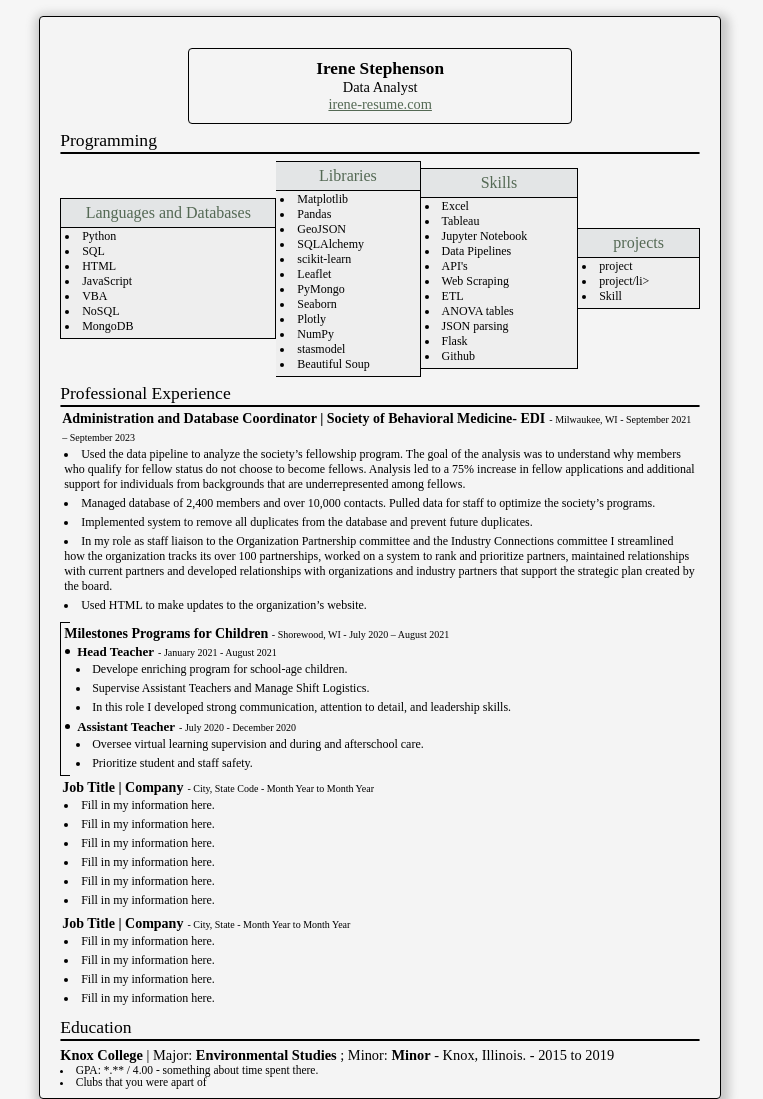
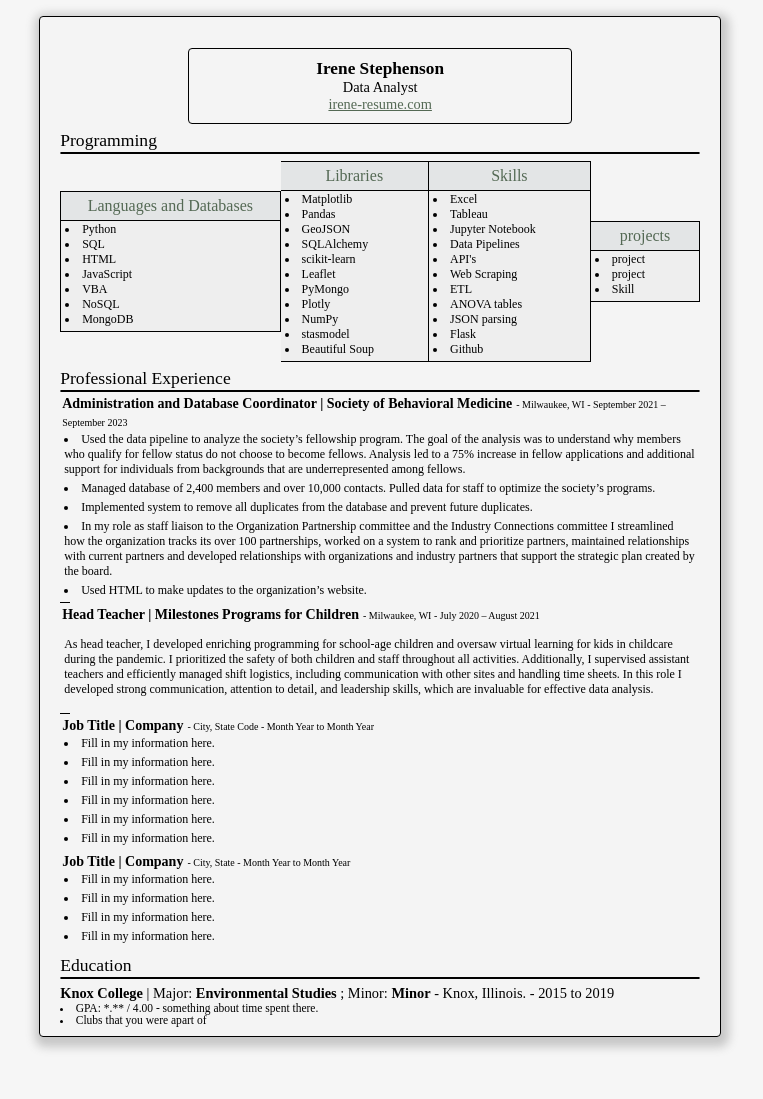
Before and after one commit to datairene/datairene.github.io, a plain HTML site: page index.html in a window 1280 px wide. Shown: the top 1099 px of the page, without its empty margins (247-1010 px from the left). Drawn offline with Linux system fonts and the light colour scheme.

Commit message:
milestones added

```diff
--- a/index.html
+++ b/index.html
@@ -53,7 +53,6 @@
                         <li class="programming-list-item">scikit-learn</li>
                         <li class="programming-list-item">Leaflet</li>
                         <li class="programming-list-item">PyMongo</li>
-                        <li class="programming-list-item">Seaborn</li>
                         <li class="programming-list-item">Plotly</li>
                         <li class="programming-list-item">NumPy</li>
                         <li class="programming-list-item">stasmodel</li>
@@ -80,7 +79,7 @@
                     <div class="programming-table-element-title">projects</div>
                     <div class="programming-list">
                         <li class="programming-list-item">project</li>
-                        <li class="programming-list-item">project/li>
+                        <li class="programming-list-item">project</li>
                         <li class="programming-list-item">Skill</li>
                     </div>
                 </div>
@@ -90,7 +89,7 @@
             <div id="professional-container">
                 <div class="professional-element">
                     <!--Desktop-->
-                    <b class="job-title">Administration and Database Coordinator | Society of Behavioral Medicine- EDI</b>
+                    <b class="job-title">Administration and Database Coordinator | Society of Behavioral Medicine</b>
                     <div class="job-when"> - Milwaukee, WI - September 2021 – September 2023</div>
                     <li class="job-description-desktop">Used the data pipeline to analyze the society’s fellowship program. The goal of the
                         analysis was to understand why members who qualify for fellow status do not choose to
@@ -122,37 +121,14 @@
                         industry partners that support the strategic plan created by the board.</li>
                     <li class="job-description-mobile">Used HTML to make updates to the organization’s website.</li>
                 </div>
-                <div class="intro-name"></div>
-                <span class="intro-company">
-                    Milestones Programs for Children
-                    <p class="job-when"> - Shorewood, WI - July 2020 – August 2021</p>
-                </span>
-                <div class="professional-element-connected">
-                    <li>
-                        <b class="job-title-nested">Head Teacher</b>
-                        <p class="job-when">- January 2021 - August 2021</p>
-                        <ul class="nest-list-description">
-                            <!--Desktop-->
-                            <li class="job-description-desktop">Develope enriching program for school-age children.</li>
-                            <li class="job-description-desktop">Supervise Assistant Teachers and Manage Shift Logistics.</li>
-                            <li class="job-description-desktop">In this role I developed strong communication, attention to detail, and leadership skills.</li>
-                            <!--Mobile-->
-                            <li class="job-description-mobile">Develope enriching program for school-age children.</li>
-                            <li class="job-description-mobile">Supervise Assistant Teachers and Manage Shift Logistics.</li>
-                        </ul>
-                    </li>
-                    <li>
-                        <b class="job-title-nested">Assistant Teacher</b>
-                        <p class="job-when">- July 2020 - December 2020</p>
-                        <ul class="nest-list-description">
-                            <!--Desktop-->
-                            <li class="job-description-desktop">Oversee virtual learning supervision and during and afterschool care.</li>
-                            <li class="job-description-desktop">Prioritize student and staff safety.</li>
-                            <!--Mobile-->
-                            <li class="job-description-mobile">Oversee virtual learning supervision and during and afterschool care</li>
-                            <li class="job-description-mobile">Prioritize student and staff safety.</li>
-                        </ul>
-                    </li>
+                <div class="end-name"></div>
+                <div class="professional-element">
+                    <b class="job-title">Head Teacher | Milestones Programs for Children</b>
+                    <div class="job-when"> - Milwaukee, WI - July 2020 – August 2021</div>
+                    <!--Desktop-->
+                    <p class="job-description-desktop">As head teacher, I developed enriching programming for school-age children and oversaw virtual learning for kids in childcare during the pandemic. I prioritized the safety of both children and staff throughout all activities. Additionally, I supervised assistant teachers and efficiently managed shift logistics, including communication with other sites and handling time sheets. In this role I developed strong communication, attention to detail, and leadership skills, which are invaluable for effective data analysis.</p>
+                    <!--Mobile-->
+                    <p class="job-description-mobile">As head teacher, I developed enriching programming for school-age children and oversaw virtual learning for kids in childcare during the pandemic. I prioritized the safety of both children and staff throughout all activities. Additionally, I supervised assistant teachers and efficiently managed shift logistics, including communication with other sites and handling time sheets. In this role I developed strong communication, attention to detail, and leadership skills, which are invaluable for effective data analysis.</p>
                 </div>
                 <div class="end-name"></div>
                 <div class="professional-element">
```
